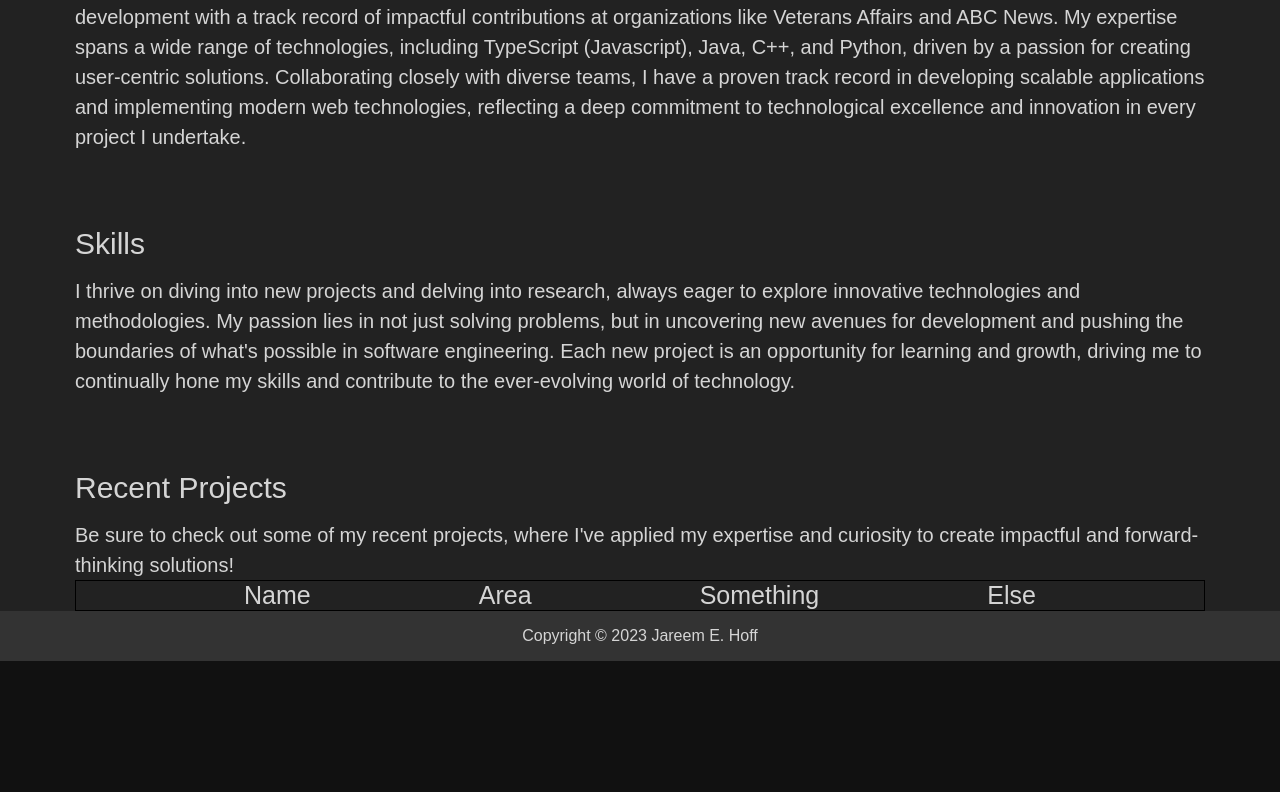
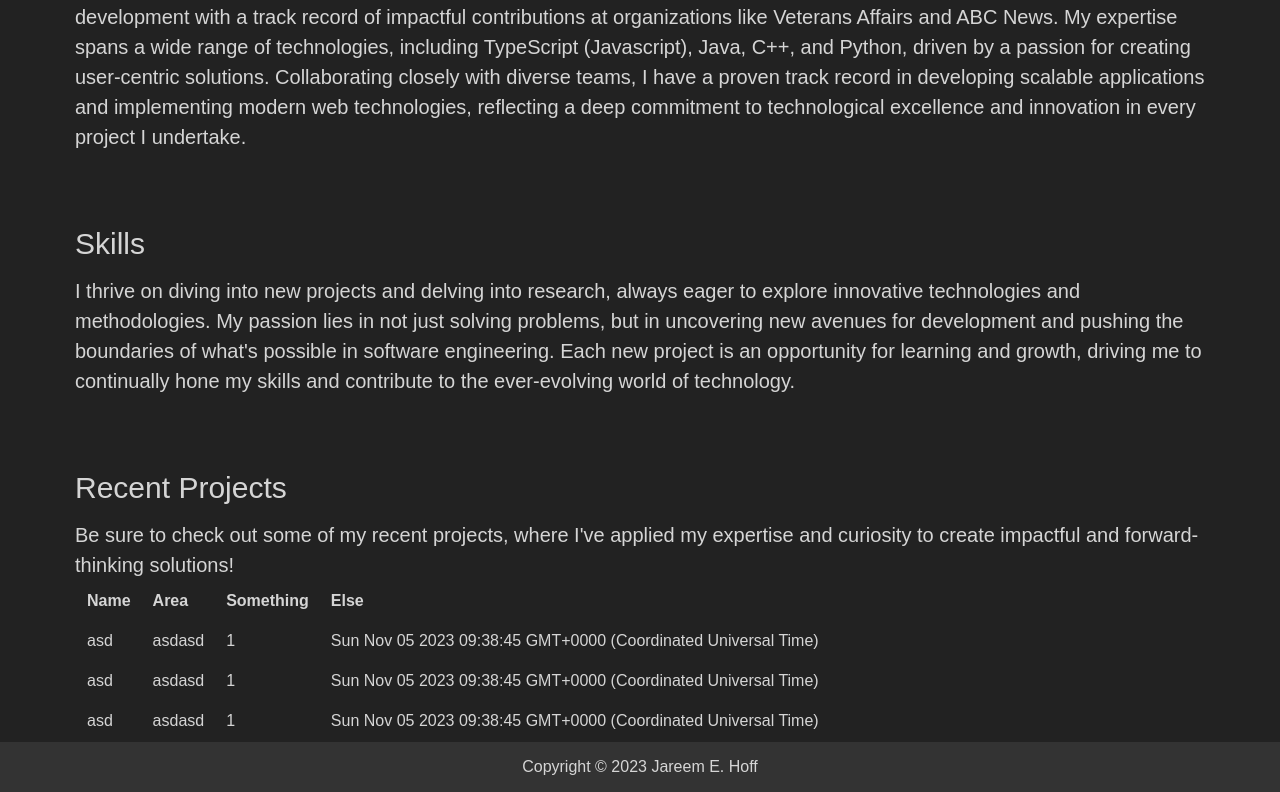
Before and after one commit to 12jihan/webjehoff, an Angular app: page /home in a window 1280 px wide. Shown: the part 602-1394 px from the top of the page. Before the commit the page ends 1263 px from the top, so only its background shows below. Built offline with nearby package versions, Linux system fonts and the light colour scheme.

Commit message:
made small updates

```diff
--- a/src/app/shared/components/githubtable/github-table.component.html
+++ b/src/app/shared/components/githubtable/github-table.component.html
@@ -1,9 +1,13 @@
 <div class="table-container">
-    <div class="table-header">
-        <p *ngFor="let header of tableHeaders">{{ header }}</p>
-    </div>
-
-    <div class="table-content">
-
-    </div>
+    <table class="github-table">
+        <tr>
+            <th *ngFor="let header of tableHeaders">{{ header }}</th>
+        </tr>
+        <tr class="table-row" *ngFor="let thing of tableContent">
+            <td>{{thing.name}}</td>
+            <td>{{thing.area}}</td>
+            <td>{{thing.something}}</td>
+            <td>{{thing.else}}</td>
+        </tr>
+    </table>
 </div>
--- a/src/app/shared/components/githubtable/github-table.component.scss
+++ b/src/app/shared/components/githubtable/github-table.component.scss
@@ -1,15 +1,11 @@
 .table-container {
-    border: 1px solid black;
-    display: flex;
-    flex-direction: column;
 
-    .table-header {
-        display: flex;
-        flex-direction: row;
-        justify-content: space-evenly;
+    .github-table {
 
-        p {
-            font-size: 25px;
+        th,
+        td {
+            text-align: left;
+            padding: 10px;
         }
     }
 }
```
